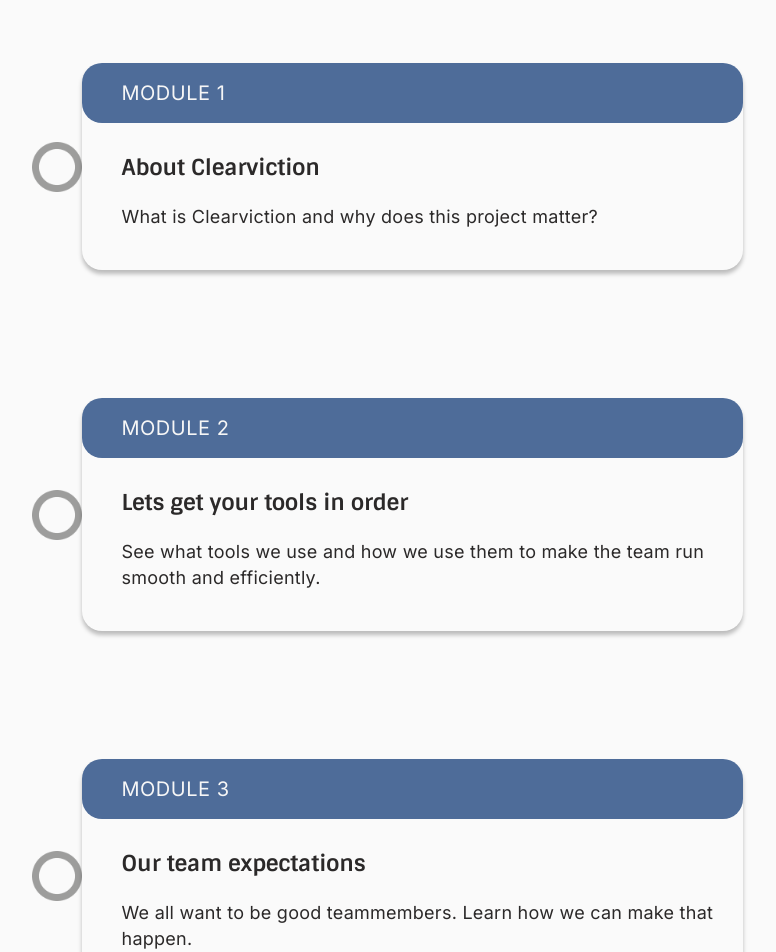
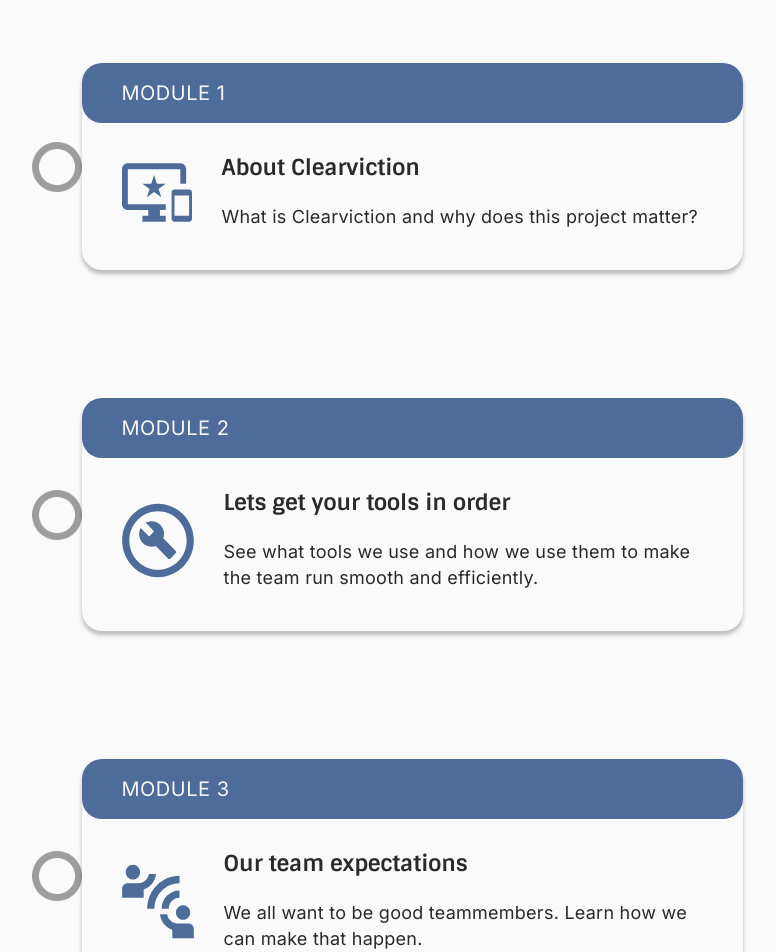
Before and after one commit to openseattle/clearviction-v1, a React (Create React App) app: page /onboarding in a window 1280 px wide. Shown: the part 1060-2012 px from the top of the page, without its empty margins (253-1029 px from the left). Built offline with nearby package versions, Linux system fonts and the light colour scheme.

Commit message:
add comments and icons to homepage

```diff
--- a/src/Components/Onboarding/ModuleCard.jsx
+++ b/src/Components/Onboarding/ModuleCard.jsx
@@ -1,12 +1,18 @@
 import React from 'react';
 import { Link } from 'react-router-dom';
 import { Typography } from "@material-ui/core";
+
+// icons
+import screens from '../../Assets/Onboarding/screens.svg';
+import tool from '../../Assets/Onboarding/tool.svg';
+import remote from '../../Assets/Onboarding/remote.svg';
+import simpleQuestion from '../../Assets/Onboarding/simpleQuestion.svg';
 
 import { useModuleCardStyles } from '../../Styles/Onboarding/useModuleCardStyles';
 
 function ModuleCard(props) {
     const classes = useModuleCardStyles();
-    const { number, link, text, icon, subheading } = props.module;
+    const { number, link, text, subheading } = props.module;
 
     return (
         <div className={classes.moduleCard}>
@@ -16,11 +22,19 @@ function ModuleCard(props) {
                         <Typography variant="body1">{number}</Typography>
                     </div>
                     <div className={classes.cardBody}>
-
-                        {console.log(icon)
+                        { number === "module 1" &&
+                            <img src={screens} alt="" />
                         }
-
-                        <div>
+                        { number === "module 2" &&
+                            <img src={tool} alt="" />
+                        }
+                        { number === "module 3" &&
+                            <img src={remote} alt="" />
+                        }
+                        { number === "module 4" &&
+                            <img src={simpleQuestion} alt="" />
+                        }
+                        <div style={{ marginLeft: "30px" }}>
                             <Typography variant="h5" className={classes.cardSubheading}>{subheading}</Typography>
                             <Typography variant="body2">{text}</Typography>
                         </div>
--- a/src/Pages/Onboarding/OnboardingHome.jsx
+++ b/src/Pages/Onboarding/OnboardingHome.jsx
@@ -1,11 +1,14 @@
 import { useEffect, useState } from 'react';
 
+// styling
 import { Typography } from "@material-ui/core";
-
 import { useHomeStyles } from '../../Styles/Onboarding/useHomeStyles';
 
+// components
 import Header from '../../Components/Onboarding/Header';
 import ModuleCard from '../../Components/Onboarding/ModuleCard';
+
+// icons
 import openCircle from '../../Assets/Onboarding/openCircle.png';
 import circleCheck from '../../Assets/Onboarding/circleCheck.png';
 
@@ -17,7 +20,6 @@ const headerText = {
 const module1 = {
     link: "/onboarding-mod1",
     number: "module 1",
-    icon: "",
     subheading: "About Clearviction",
     text: "What is Clearviction and why does this project matter?"
 }
@@ -25,7 +27,6 @@ const module1 = {
 const module2 = {
     link: "/onboarding-mod2",
     number: "module 2",
-    icon: "tool",
     subheading: "Lets get your tools in order",
     text: "See what tools we use and how we use them to make the team run smooth and efficiently."
 }
@@ -33,7 +34,6 @@ const module2 = {
 const module3 = {
     link: "/onboarding-mod3",
     number: "module 3",
-    icon: "",
     subheading: "Our team expectations",
     text: "We all want to be good teammembers. Learn how we can make that happen."
 }
@@ -41,23 +41,26 @@ const module3 = {
 const module4 = {
     link: "/onboarding-mod4",
     number: "module 4",
-    icon: "",
     subheading: "Now what?",
     text: "Now that you know our practices and expectations, lets see what is happening within our teams."
 }
 
 function OnboardingHome() {
     const classes = useHomeStyles();
+
+    // checkmarks
     const [mod1Complete, setMod1Complete] = useState(false);
     const [mod2Complete, setMod2Complete] = useState(false);
     const [mod3Complete, setMod3Complete] = useState(false);
     const [mod4Complete, setMod4Complete] = useState(false);
 
     useEffect(() => {
+        // check local stoarge if modules have been checked already
         const mod1 = localStorage.getItem("/onboarding-mod1");
         const mod2 = localStorage.getItem("/onboarding-mod2");
         const mod3 = localStorage.getItem("/onboarding-mod3");
         const mod4 = localStorage.getItem("/onboarding-mod4");
+        // if LS modules have been checked, check homepage modules also
         if (mod1) {
             setMod1Complete(true);
         }
```
Also changed, not shown: src/Assets/Onboarding/screens.svg (added), src/Assets/Onboarding/simpleQuestion.svg (added).
